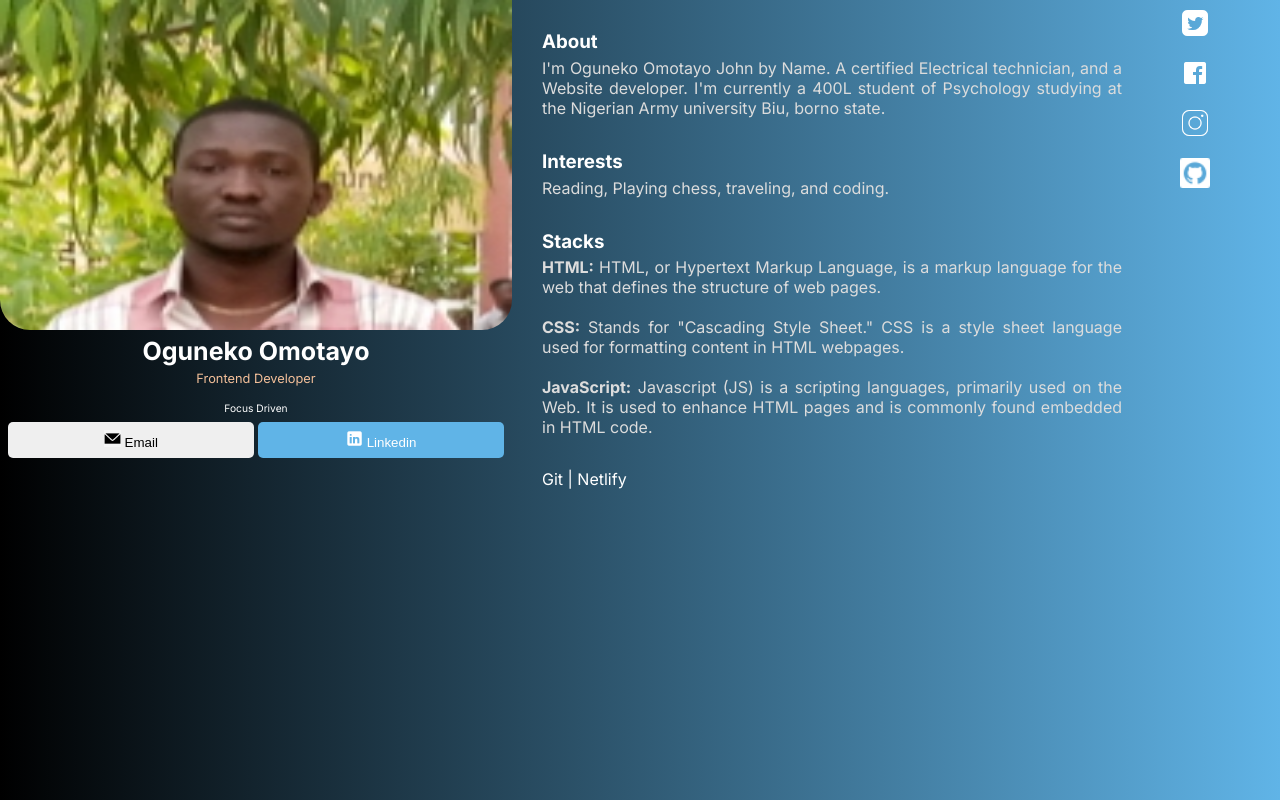
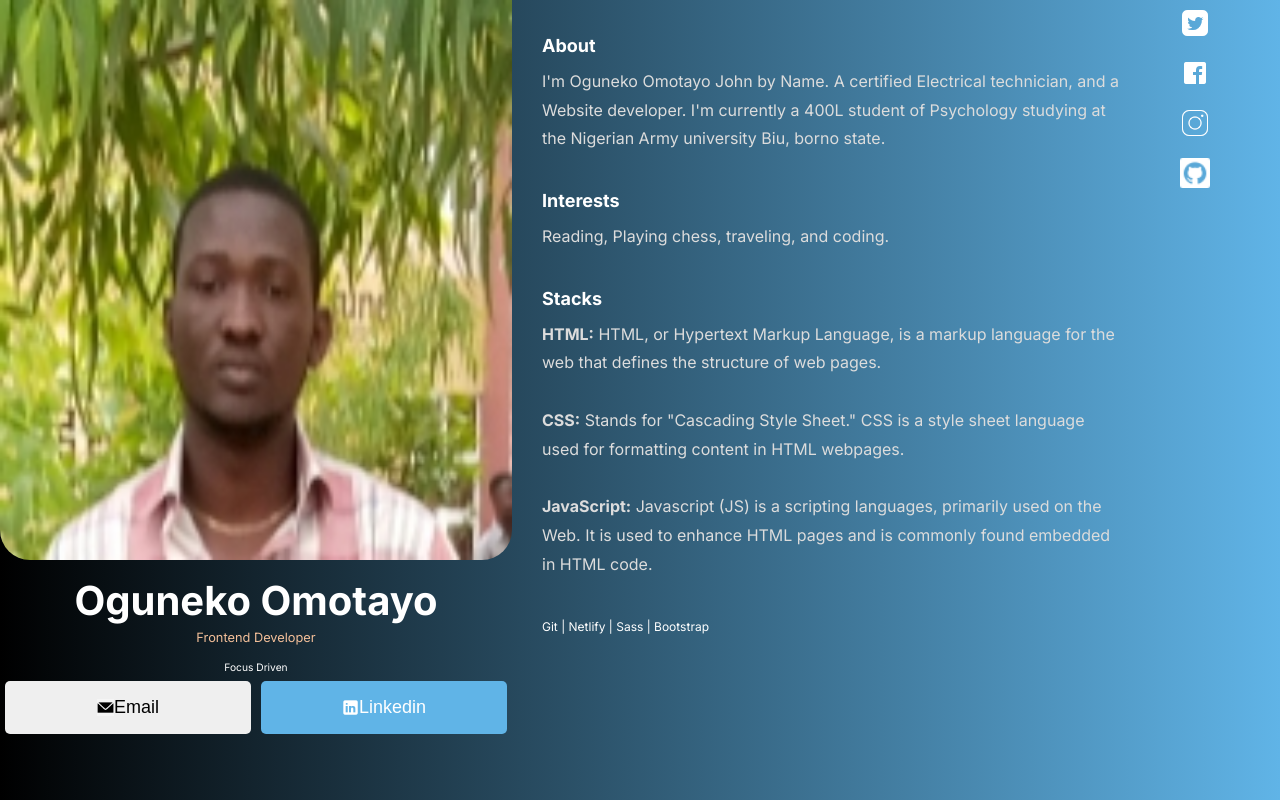
Before and after one commit to babytayo/profile, a plain HTML site: page index.html in a window 1280 px wide. Drawn offline with Linux system fonts and the light colour scheme.

Commit message:
made some changes

```diff
--- a/index.html
+++ b/index.html
@@ -42,14 +42,14 @@
               ////// Used JavaScript Onclick event attribute  and window.location.href value to linked the btns.//////
                   ///////////////////////////////////////////////////////////////////////////////////////////////// -->
            <div class="btn_wrapper"> <button Onclick="window.location.href='mailto: ogunekoomotayo@gmail.com'"
-             class="info-btns">
+           class="info-btns">
               <img
                 src="icons/email.png"
                 alt=""
                 style="background-color: whitesmoke; width: 17px"
               />
               Email
-            </button></a
+            </></a
           >
             <button  Onclick="window.location.href='https://www.linkedin.com/in/oguneko-omotayo-122884260'"
               class="info-btns"
@@ -59,15 +59,14 @@
               Linkedin
             </button>
           </div>
-
+        </div>
+      </div>
                 <!--/////////////////////////////
                 ////// Second Wrapper section.//////
                     //////////////////////////// -->
-        </div>
-      </div>
       <div class="wrapper2">
         <div class="about">
-          <h3>About</h3>
+          <h2>About</h2>
           <p>
             I'm Oguneko Omotayo John by Name. A certified Electrical technician,
             and a Website developer. I'm currently a 400L student of Psychology
@@ -75,11 +74,11 @@
           </p>
         </div>
         <div class="interest">
-          <h3>Interests</h3>
+          <h2>Interests</h2>
           <p>Reading, Playing chess, traveling, and coding.</p>
         </div>
         <div class="stack">
-          <h3>Stacks</h3>
+          <h2>Stacks</h2>
           <p>
             <b>HTML:</b>
             HTML, or Hypertext Markup Language, is a markup language for the web
@@ -97,7 +96,7 @@
             It is used to enhance HTML pages and is commonly found embedded in
             HTML code.
           </p>
-          Git | Netlify
+          Git | Netlify | Sass | Bootstrap
           <br />
         </div>
       </div>
--- a/style/index.css
+++ b/style/index.css
@@ -40,6 +40,11 @@ body {
   padding: 0;
 }
 
+@media only screen and (min-width: 480px) {
+  .wrapper1 {
+    height: 100vh;
+  }
+}
 .img-section {
   width: 100%;
   height: 320px;
@@ -50,6 +55,7 @@ body {
 @media only screen and (min-width: 480px) {
   .img-section {
     width: 100%;
+    height: 70%;
     /* border: 5px red solid; */
     display: flex;
     flex-direction: row;
@@ -63,6 +69,12 @@ img.profile-pic {
   border-bottom-right-radius: 30px;
 }
 
+@media only screen and (min-width: 480px) {
+  img.profile-pic {
+    height: 100%;
+  }
+}
+
 .info-profile-text {
   text-align: center;
   padding: 0 0 1rem 0;
@@ -72,22 +84,23 @@ img.profile-pic {
 .wrapper2 {
   flex-basis: 50%;
   padding: 0 2rem;
-  /* border: 1px solid; */
+  line-height: 2rem;
 }
 
 @media only screen and (min-width: 480px) {
   .wrapper2 {
     padding: 30px;
     margin-right: 20px;
+    font-size: 12px;
   }
 }
 
-.info-profile-text h1 {
+/* .info-profile-text h1 {
   font-size: 25px;
-}
+} */
 
 h1 {
-  font-size: 25%;
+  font-size: 40px;
 }
 
 .info-first-p {
@@ -112,17 +125,17 @@ h1 {
 .stack p {
   color: #dcdcdc;
   line-height: 15.36px;
-  font-size: 10.24px;
   margin-top: 0.3rem;
   margin-bottom: 1rem;
-  text-align: justify;
+  text-align: left;
+  line-height: 1.5rem;
 }
 
 @media only screen and (min-width: 480px) {
   .about p,
   .interest p,
   .stack p {
-    line-height: 20px;
+    line-height: 1.8rem;
     font-size: 16px;
     margin-top: 0.3rem;
     margin-bottom: 2rem;
@@ -133,12 +146,27 @@ a:hover {
   background-color: rgba(0, 0, 0, 0.2);
 }
 
-.info-btns {
+.btn_wrapper {
+  display: flex;
+  justify-content: space-around;
+}
+
+button {
   width: 48%;
   border-radius: 5px;
-  padding: 0.5rem 1rem;
+  padding: 1rem 0;
   margin-top: 0.5rem;
   border: none;
+  display: flex;
+  align-items: center;
+  justify-content: center;
+  font-size: 14px;
+}
+
+@media only screen and (min-width: 480px) {
+  button {
+    font-size: 18px;
+  }
 }
 
 .icons {
```
